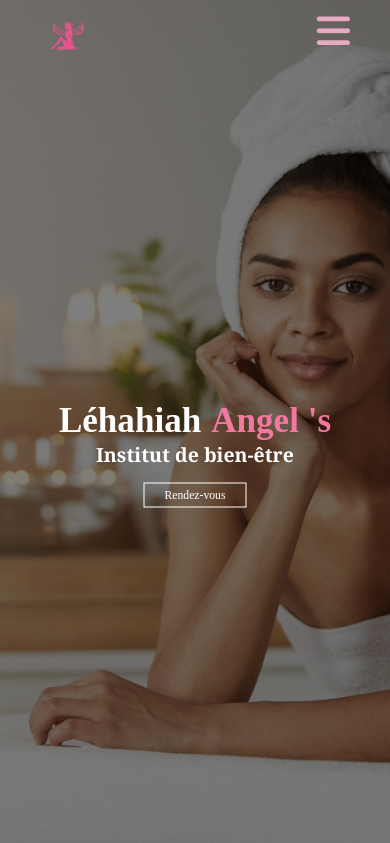
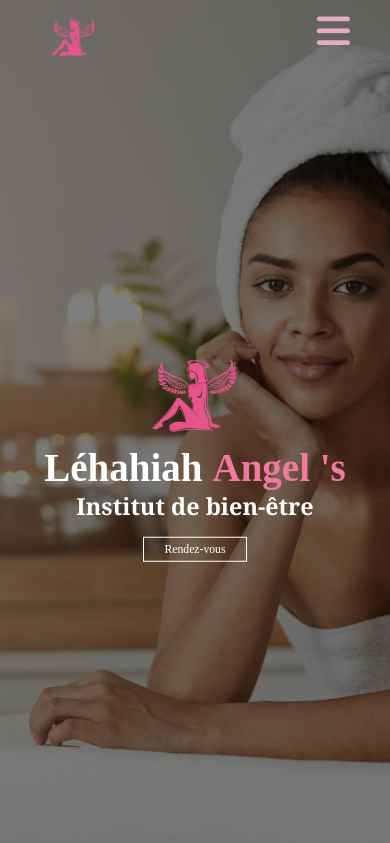
Before and after one commit to A-ArthurKing/A-ArthurKing.github.io, a PHP site: page / in a window 390 px wide. Shown: the top 843 px of the page. Run offline with PHP 8.4, Linux system fonts and the light colour scheme; some libraries are stand-ins or nearby versions; some web fonts are replaced.

Commit message:
Dépot 16 avec quelques modifications

```diff
--- a/css/Style.css
+++ b/css/Style.css
@@ -152,6 +152,10 @@ Nav {
     height: 7vw;
 }
 
+#logo2 {
+    display: none;
+}
+
 .nav-links {
     display: flex;
     align-items: center;
@@ -224,7 +228,6 @@ nav button:hover {
     background-image: url(../images/b-medium.jpg);
     background-size: cover;
     background-position: left center;
-    position: relative;
     position: relative;
     z-index: 79;
 }
--- a/css/Style.responsive.css
+++ b/css/Style.responsive.css
@@ -115,6 +115,7 @@
     =================================================================================================================================
     */
     .header {
+        background-image: url(../images/a-large.jpg);
         background-color: white;
         height: 100vh;
         width: 100vw;
@@ -186,8 +187,21 @@
     }
 
     #logo img {
-        width: 10vw;
-        height: 10vw;
+        width: 13vw;
+        height: 13vw;
+        padding-top: 5px;
+    }
+
+    #logo2 {
+        display: flex;
+    }
+
+    #logo2 img {
+        width: 25vw;
+        height: 25vw;
+        margin: auto;
+        display: flex;
+        color: white;
     }
 
     .mobile-menu {
@@ -195,15 +209,16 @@
     }
 
     .header-txt {
-        width: 90vw;
+        width: 100vw;
+        max-width: 100%;
     }
 
     .title {
-        font-size: 9vw;
+        font-size: 10vw;
     }
 
     .sstitle {
-        font-size: 5vw;
+        font-size: 6vw;
     }
 
     .header-txt .button {
--- a/index.html
+++ b/index.html
@@ -52,6 +52,7 @@
         </nav>
 
         <div class="header-txt">
+            <a id="logo2" href="./index.html"><img src="./images/Logo simple.svg"></a>
             <h1 class="title">Léhahiah <span> Angel 's</span></h1>
             <h1 class="sstitle">Institut de bien-être</h1>
             <button class="button" type="button"><a href="./rdv.html">Rendez-vous</a></button>
--- a/js/Index.js
+++ b/js/Index.js
@@ -31,3 +31,14 @@ const handelIntersect = function () {
   console.log("handelIntersect");
 }
 let observer = new IntersectionObserver(handelIntersect, options);
+
+
+window.addEventListener('resize', function() {
+  if (window.innerWidth < 768) {
+    document.getElementById('myImage').src = 'image2.jpg';
+    document.getElementById('myImage').alt = 'Image 2';
+  } else {
+    document.getElementById('myImage').src = 'image1.jpg';
+    document.getElementById('myImage').alt = 'Image 1';
+  }
+});
```
Also changed, not shown: images/b22.jpg (added).
